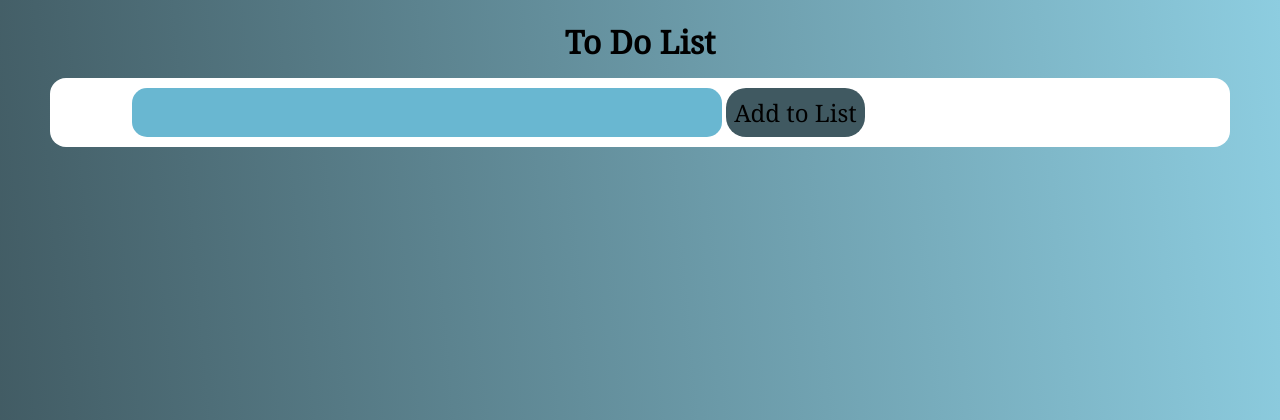
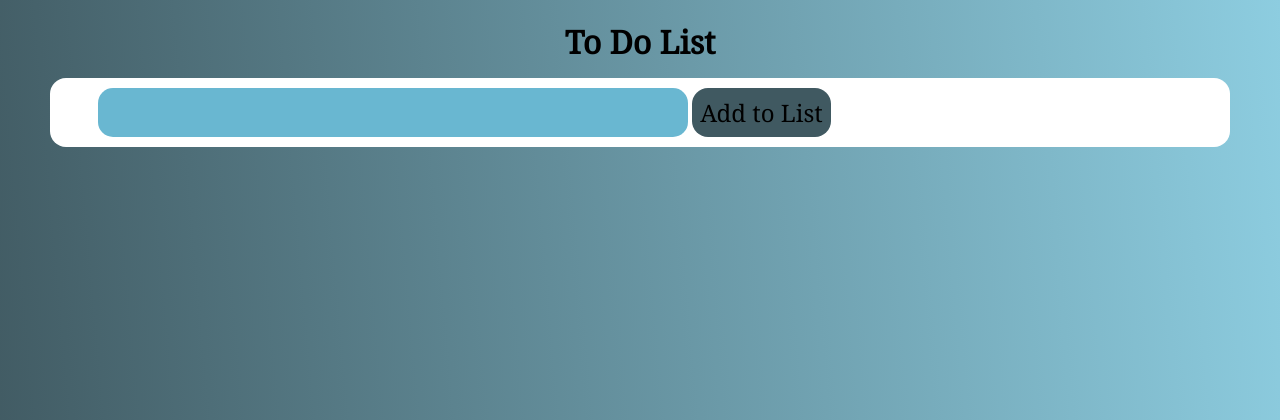
Before and after one commit to morobm1/Brian-s-Portfolio-Website, a PHP site: page /ToDoList/index.html in a window 1280 px wide. Shown: the top 420 px of the page. Run offline with PHP 8.4, Linux system fonts and the light colour scheme.

Commit message:
adjusted input to be inline

```diff
--- a/ToDoList/index.css
+++ b/ToDoList/index.css
@@ -39,7 +39,8 @@ form input, form button {
     padding: 0.5rem;
     font-size: 1.5rem;
     position: relative;
-    left: 50px;
+    display: inline;
+    left: 1rem;
     border: none;
     background-color: #2295bbad;
 
@@ -55,7 +56,7 @@ form input {
 
 form button {
     transition: 0.5s;
-    border-radius: 20px;
+    border-radius: 1rem;
     background-color: #405961;
 }
 
```
